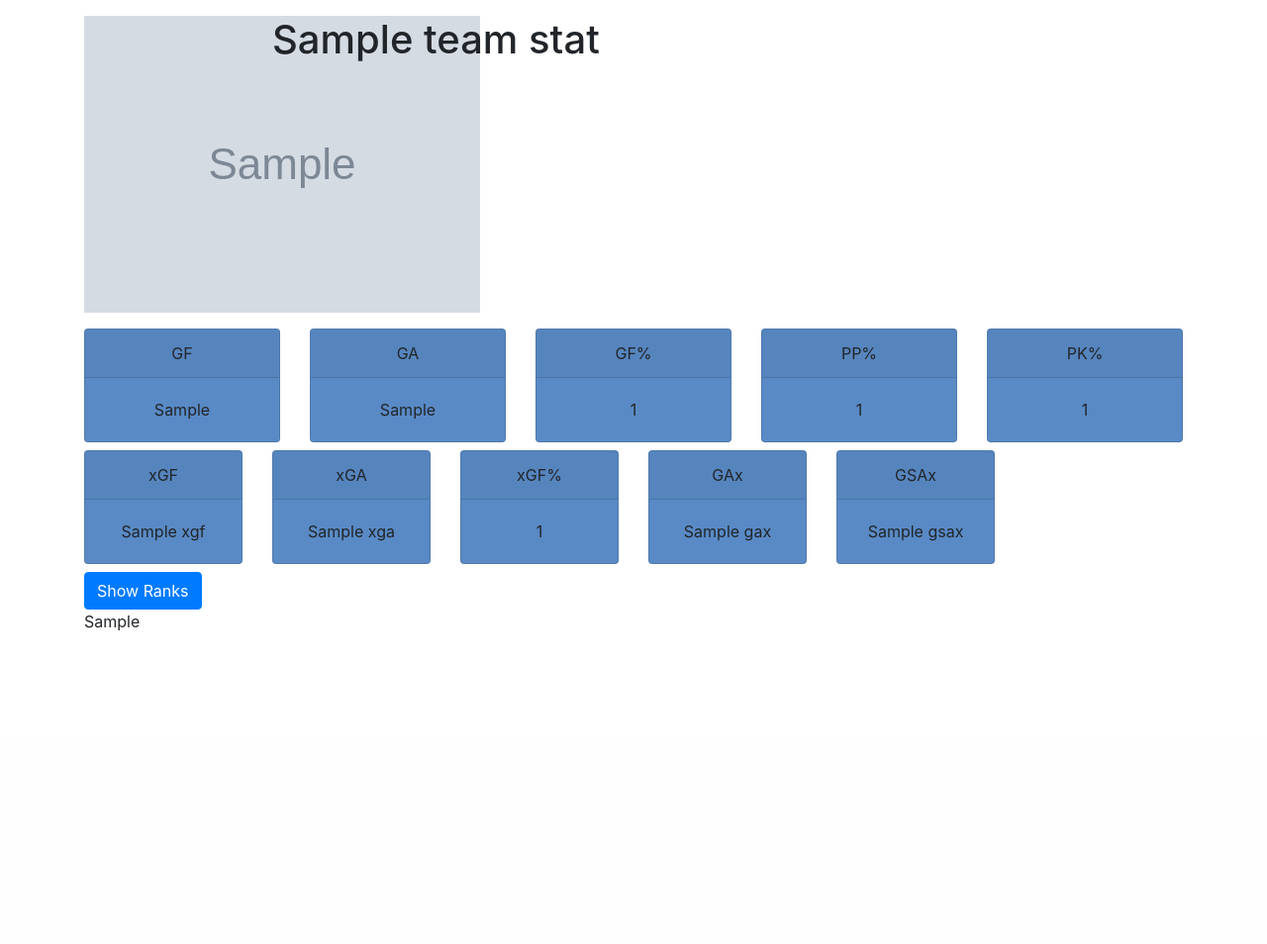
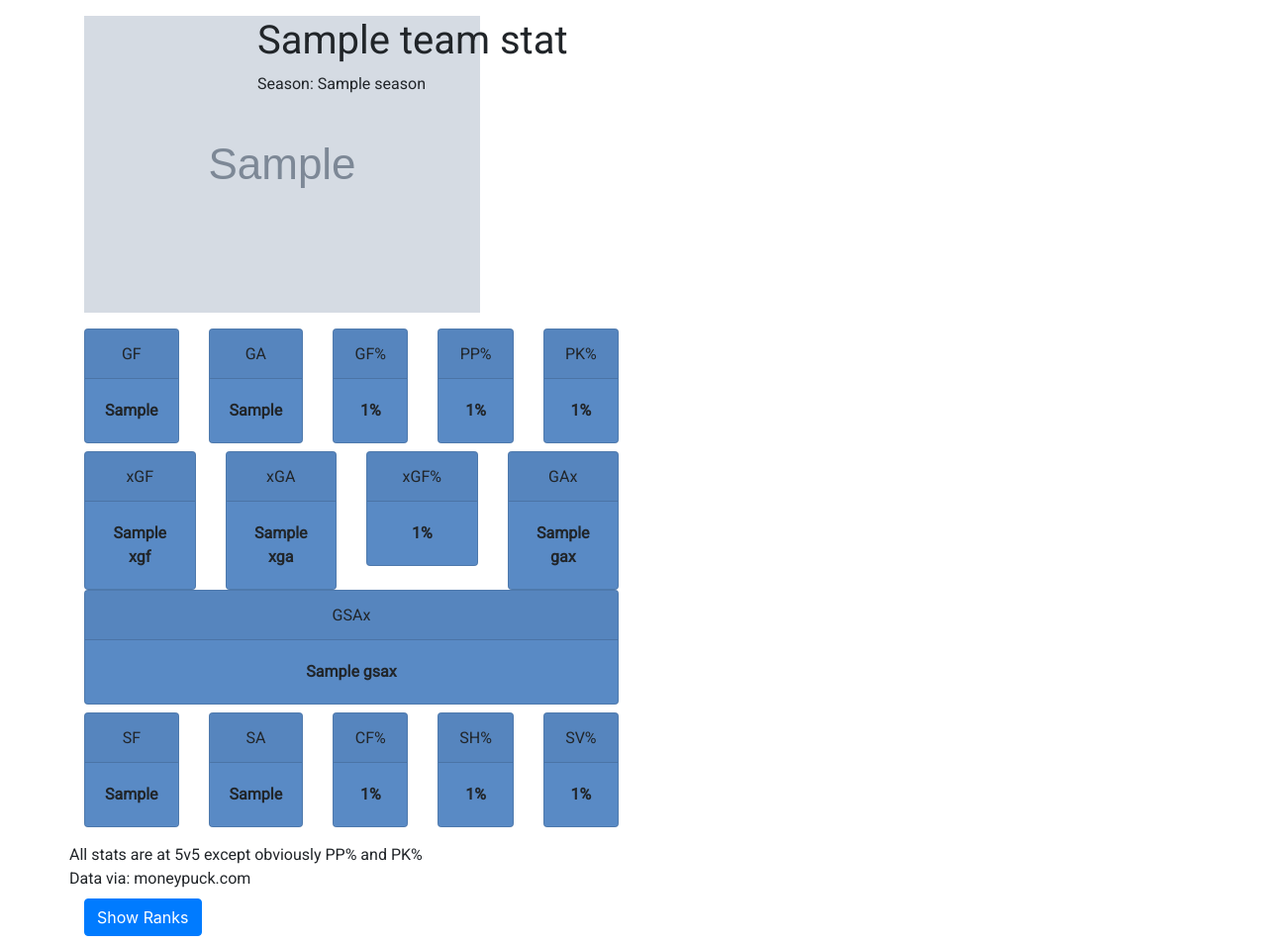
Before and after one commit to materimm/analytics, a Flask app: template templates/nhl_team.html in a window 1280 px wide. Shown: the part 56-1010 px from the top of the page at 99% size. Before the commit the page ends 694 px from the top, so only its background shows below. Run offline with Flask 2, Linux system fonts and the light colour scheme; the template is opened without the code that fills it: most values are stand-ins (such as "Sample title", 1, 10 or a date in 2020); grey boxes marked "Sample" are stand-in pictures; a map, chart or similar area stays blank; some libraries are stand-ins or nearby versions.

Commit message:
added more cards and rolling xgf avg graph to team page

```diff
--- a/app.py
+++ b/app.py
@@ -52,7 +52,6 @@ def league(league=None, team=None):
             return render_template('nhl_league.html', **locals())
         else:
             team_stats = nhl.get_team_stats(team, 2020)
-            print(str(team_stats))
             return render_template('nhl_team.html', **locals())
     elif league=='NFL':
         league_stats = nfl.get_team_stats()
--- /dev/null
+++ b/static/css/cards.css
@@ -0,0 +1,7 @@
+p {
+  font-weight: bold;
+}
+
+span, p {
+  font-family: 'Roboto', sans-serif;
+}
--- a/static/js/chart_builder.js
+++ b/static/js/chart_builder.js
@@ -34,6 +34,7 @@ function line_chart(id, labels, datasets, title, situation ,xAxis, yAxis, data_f
     },
     plugins: {
       afterUpdate: chart => {
+        if(imgs != null) {
           for(let i=0; i<datasets.length; i++) {
             const img = new Image();
             let l = datasets[i].label;
@@ -44,6 +45,7 @@ function line_chart(id, labels, datasets, title, situation ,xAxis, yAxis, data_f
             img.width = 35;
             img.height = (35/3) * 2;
             chart.getDatasetMeta(i).data.forEach((d, j) => d._model.pointStyle = img);
+          }
         }
       }
     },
--- a/static/js/nhl_league.js
+++ b/static/js/nhl_league.js
@@ -7,9 +7,9 @@
 // });
 
 function drawCharts(league_stats) {
-  teams = league_stats.teams;
-  colors = league_stats.colors;
-  logos = league_stats.logos;
+  let teams = league_stats.teams;
+  let colors = league_stats.colors;
+  let logos = league_stats.logos;
   drawRollingxGF(league_stats.rolling_xgf, teams, colors, logos);
   drawGoalShare(league_stats.goal_share, teams, colors, logos, false)
   drawGoalShare(league_stats.xgoal_share, teams, colors, logos, true);
--- a/static/js/nhl_team.js
+++ b/static/js/nhl_team.js
@@ -1,3 +1,8 @@
+//draw charts on page load
+$(function () {
+  $("#drawTeamChartsButton").click();
+});
+
 function flipCards(team_stats) {
   let button = document.getElementById("flipCardsButton");
   if(button.innerHTML == "Show Ranks") {
@@ -12,20 +17,99 @@ function flipCards(team_stats) {
     document.getElementById("xgfp").innerHTML = team_stats["xgf_percent_rank"];
     document.getElementById("gax").innerHTML = team_stats["gax_rank"];
     document.getElementById("gsax").innerHTML = team_stats["gsax_rank"];
-    //document.getElementById("cfp").innerHTML = team_stats["corsi_rank"];
+    document.getElementById("cfp").innerHTML = team_stats["corsi_rank"];
+    document.getElementById("sf").innerHTML = team_stats["sf_rank"];
+    document.getElementById("sa").innerHTML = team_stats["sa_rank"];
+    document.getElementById("sh_percent").innerHTML = team_stats["shooting_percent_rank"];
+    document.getElementById("save_percent").innerHTML = team_stats["save_percent_rank"];
   }
   else if(button.innerHTML == "Show Stats") {
     button.innerHTML = "Show Ranks";
     document.getElementById("gf").innerHTML = team_stats["gf"];
     document.getElementById("ga").innerHTML = team_stats["ga"];
-    document.getElementById("gfp").innerHTML = team_stats["gf_percent"];
-    document.getElementById("ppp").innerHTML = team_stats["pp_percent"];
-    document.getElementById("pkp").innerHTML = team_stats["pk_percent"];
+    document.getElementById("gfp").innerHTML = team_stats["gf_percent"] + "%";
+    document.getElementById("ppp").innerHTML = team_stats["pp_percent"] + "%";
+    document.getElementById("pkp").innerHTML = team_stats["pk_percent"] + "%";
     document.getElementById("xgf").innerHTML = team_stats["xgf"];
     document.getElementById("xga").innerHTML = team_stats["xga"];
-    document.getElementById("xgfp").innerHTML = team_stats["xgf_percent"];
+    document.getElementById("xgfp").innerHTML = team_stats["xgf_percent"] + "%";
     document.getElementById("gax").innerHTML = team_stats["gax"];
     document.getElementById("gsax").innerHTML = team_stats["gsax"];
-    //document.getElementById("cfp").innerHTML = team_stats["corsi_percent"];
+    document.getElementById("cfp").innerHTML = team_stats["corsi_percent"] + "%";
+    document.getElementById("sf").innerHTML = team_stats["sf"];
+    document.getElementById("sa").innerHTML = team_stats["sa"];
+    document.getElementById("sh_percent").innerHTML = team_stats["shooting_percent"] + "%";
+    document.getElementById("save_percent").innerHTML = team_stats["save_percent"] + "%";
   }
 }
+
+function drawTeamCharts(team_stats) {
+  let rolling_xgf = team_stats.rolling_xgf;
+  let name = team_stats.name;
+  let colors = team_stats.colors;
+  let logo = team_stats.logo;
+  drawRollingxGF(rolling_xgf.dates, rolling_xgf.xgf, name, colors, logo)
+}
+
+function drawRollingxGF(dates, xgf, name, colors, logo) {
+  let new_dates = [];
+  let data = [];
+  for(let i=0; i<dates.length; i++) {
+    let d = new Date(dates[i])
+    new_dates.push(d);
+    data.push({
+      x: d,
+      y: xgf[i]
+    });
+  }
+
+  let datasets = [];
+  datasets.push({
+    label: name,
+    fill: false,
+    borderColor: colors[0],
+    backgroundColor: colors[0],
+    pointBackgroundColor: colors[0],
+    pointBorderColor: colors[0],
+    pointRadius: 3,
+    data: data
+  });
+
+  var threshold = Array(new_dates.length).fill(50);
+  datasets.push({
+    label: "Threshold Line",
+    fill: false,
+    borderColor: "#000",
+    backgroundColor: "#000",
+    pointRadius: 0,
+    borderDash: [10,5],
+    data: threshold
+  });
+
+  x = {
+    type: 'time',
+    time: {
+      parser: 'MM/DD/YYYY',
+      round: 'day',
+    },
+    scaleLabel: {
+      display: true,
+      labelString: 'Date',
+    }
+  };
+
+  y = {
+    scaleLabel: {
+      display: true,
+      labelString: 'xGF%',
+    }
+  };
+  line_chart('rolling_xGF_chart',
+            new_dates,
+            datasets,
+            'Rolling 5 game xGF% Average',
+            '5v5', x, y,
+            'moneypuck.com',
+            null);
+
+}
--- a/templates/nhl_team.html
+++ b/templates/nhl_team.html
@@ -1,19 +1,35 @@
 {% extends "base.html" %}
 {% block head %}
   {{ super() }}
+  <link rel="preconnect" href="https://fonts.gstatic.com">
+  <link href="https://fonts.googleapis.com/css2?family=Roboto&display=swap" rel="stylesheet">
+
   <link href="{{ url_for('static', filename='css/color_scale.css') }}" rel="stylesheet">
+  <link href="{{ url_for('static', filename='css/cards.css') }}" rel="stylesheet">
 {% endblock %}
 {% block content %}
   <div class="container">
+    <!-- Card section header -->
     <div class="row mb-3">
       <div class="col-2"><img src="{{team_stats.logo}}"/></div>
-      <div class="col"><h1>{{team_stats.name}}</h1></div>
+      <div class="col">
+        <div class="row">
+          <h1><span>{{team_stats.name}}</span></h1>
+        </div>
+        <div class="row"><span>Season: {{team_stats.season}}</span></div>
+      </div>
       <div class="col-5"></div>
     </div>
+
+
+    <div class="row mb-2">
+      <!-- Card section -->
+      <div class="col">
+        <!-- top row of cards -->
         <div class="row mb-2">
           <div class="col">
             <div class="card scale-{{team_stats.gf_rank}}">
-          <div class="card-header text-center">GF</div>
+              <div class="card-header text-center"><span>GF</span></div>
               <div class="card-body text-center">
                 <p id="gf" class="card-text">{{team_stats.gf}}</p>
               </div>
@@ -21,7 +37,7 @@
           </div>
           <div class="col">
             <div class="card scale-{{team_stats.ga_rank}}">
-          <div class="card-header text-center">GA</div>
+              <div class="card-header text-center"><span>GA</span></div>
               <div class="card-body text-center">
                 <p id="ga" class="card-text">{{team_stats.ga}}</p>
               </div>
@@ -29,34 +45,34 @@
           </div>
           <div class="col">
             <div class="card scale-{{team_stats.gf_percent_rank}}">
-          <div class="card-header text-center">GF%</div>
+              <div class="card-header text-center"><span>GF%</span></div>
               <div class="card-body text-center">
-            <p id="gfp" class="card-text">{{team_stats.gf_percent}}</p>
+                <p id="gfp" class="card-text">{{team_stats.gf_percent}}%</p>
               </div>
             </div>
           </div>
           <div class="col">
             <div class="card scale-{{team_stats.pp_percent_rank}}">
-          <div class="card-header text-center">PP%</div>
+              <div class="card-header text-center"><span>PP%</span></div>
               <div class="card-body text-center">
-            <p id="ppp" class="card-text">{{team_stats.pp_percent}}</p>
+                <p id="ppp" class="card-text">{{team_stats.pp_percent}}%</p>
               </div>
             </div>
           </div>
           <div class="col">
             <div class="card scale-{{team_stats.pk_percent_rank}}">
-          <div class="card-header text-center">PK%</div>
+              <div class="card-header text-center"><span>PK%</span></div>
               <div class="card-body text-center">
-            <p id="pkp" class="card-text">{{team_stats.pk_percent}}</p>
+                <p id="pkp" class="card-text">{{team_stats.pk_percent}}%</p>
               </div>
             </div>
           </div>
-      <div class="col-6"></div>
         </div>
+        <!-- middle row of cards -->
         <div class="row mb-2">
           <div class="col">
             <div class="card scale-{{team_stats.xgf_rank}}">
-          <div class="card-header text-center">xGF</div>
+              <div class="card-header text-center"><span>xGF</span></div>
               <div class="card-body text-center">
                 <p id="xgf" class="card-text">{{team_stats.xgf}}</p>
               </div>
@@ -64,7 +80,7 @@
           </div>
           <div class="col">
             <div class="card scale-{{team_stats.xga_rank}}">
-          <div class="card-header text-center">xGA</div>
+              <div class="card-header text-center"><span>xGA</span></div>
               <div class="card-body text-center">
                 <p id="xga" class="card-text">{{team_stats.xga}}</p>
               </div>
@@ -72,15 +88,15 @@
           </div>
           <div class="col">
             <div class="card scale-{{team_stats.xgf_percent_rank}}">
-          <div class="card-header text-center">xGF%</div>
+              <div class="card-header text-center"><span>xGF%</span></div>
               <div class="card-body text-center">
-            <p id="xgfp" class="card-text">{{team_stats.xgf_percent}}</p>
+                <p id="xgfp" class="card-text">{{team_stats.xgf_percent}}%</p>
               </div>
             </div>
           </div>
           <div class="col">
             <div class="card scale-{{team_stats.gax_rank}}">
-          <div class="card-header text-center">GAx</div>
+              <div class="card-header text-center"><span>GAx</span></div>
               <div class="card-body text-center">
                 <p id="gax" class="card-text">{{team_stats.gax}}</p>
               </div>
@@ -88,30 +104,75 @@
           </div>
           <div class="col">
             <div class="card scale-{{team_stats.gsax_rank}}">
-          <div class="card-header text-center">GSAx</div>
+              <div class="card-header text-center"><span>GSAx</span></div>
               <div class="card-body text-center">
                 <p id="gsax" class="card-text">{{team_stats.gsax}}</p>
               </div>
             </div>
           </div>
-      <!--
+        </div>
+        <!-- bottom card row -->
+        <div class="row mb-2">
           <div class="col">
-        <div class="card scale-{{team_stats.corsi_rank}}">
-          <div class="card-header text-center">CF%</div>
+            <div class="card scale-{{team_stats.sf_rank}}">
+              <div class="card-header text-center"><span>SF</span></div>
               <div class="card-body text-center">
-            <p id="cfp" class="card-text">{{team_stats.corsi_percent}}</p>
+                <p id="sf" class="card-text">{{team_stats.sf}}</p>
               </div>
             </div>
           </div>
-      -->
-      <div class="col"></div>
-      <div class="col-6"></div>
+          <div class="col">
+            <div class="card scale-{{team_stats.sa_rank}}">
+              <div class="card-header text-center"><span>SA</span></div>
+              <div class="card-body text-center">
+                <p id="sa" class="card-text">{{team_stats.sa}}</p>
               </div>
-    <div class="row">
+            </div>
+          </div>
+          <div class="col">
+            <div class="card scale-{{team_stats.corsi_rank}}">
+              <div class="card-header text-center"><span>CF%</span></div>
+              <div class="card-body text-center">
+                <p id="cfp" class="card-text">{{team_stats.corsi_percent}}%</p>
+              </div>
+            </div>
+          </div>
+          <div class="col">
+            <div class="card scale-{{team_stats.shooting_percent_rank}}">
+              <div class="card-header text-center"><span>SH%</span></div>
+              <div class="card-body text-center">
+                <p id="sh_percent" class="card-text">{{team_stats.shooting_percent}}%</p>
+              </div>
+            </div>
+          </div>
+          <div class="col">
+            <div class="card scale-{{team_stats.save_percent_rank}}">
+              <div class="card-header text-center"><span>SV%</span></div>
+              <div class="card-body text-center">
+                <p id="save_percent" class="card-text">{{team_stats.save_percent}}%</p>
+              </div>
+            </div>
+          </div>
+        </div>
+        <!-- end of cards section -->
+      </div> <!-- end of left card column -->
+      <div class="col"><canvas id="rolling_xGF_chart"></canvas></div>
+    </div>
+    <div class="row"><span>All stats are at 5v5 except obviously PP% and PK%</span></div>
+    <div class="row mb-2"><span>Data via: moneypuck.com</span></div>
+    <div class="row mb-2">
       <div class="col"><button id="flipCardsButton" type="button" class="btn btn-primary" onclick="flipCards( {{team_stats}} )">Show Ranks</button></div>
       <div class="col"></div>
     </div>
-    {{team_stats}}
+
+
+    <!-- End cards section -->
+
+    <!-- hidden draw button -->
+    <div class="row mb-2" style="display:none">
+      <div class="col"><button id="drawTeamChartsButton" type="button" class="btn btn-primary" onclick="drawTeamCharts( {{team_stats}} )">Draw</button></div>
+      <div class="col"></div>
+    </div>
   </div>
 
 {% endblock %}
```
Also changed, not shown: backend/nhl_apis.py (+44 -3 lines). Lines whose indentation alone changed are shown as unchanged.
